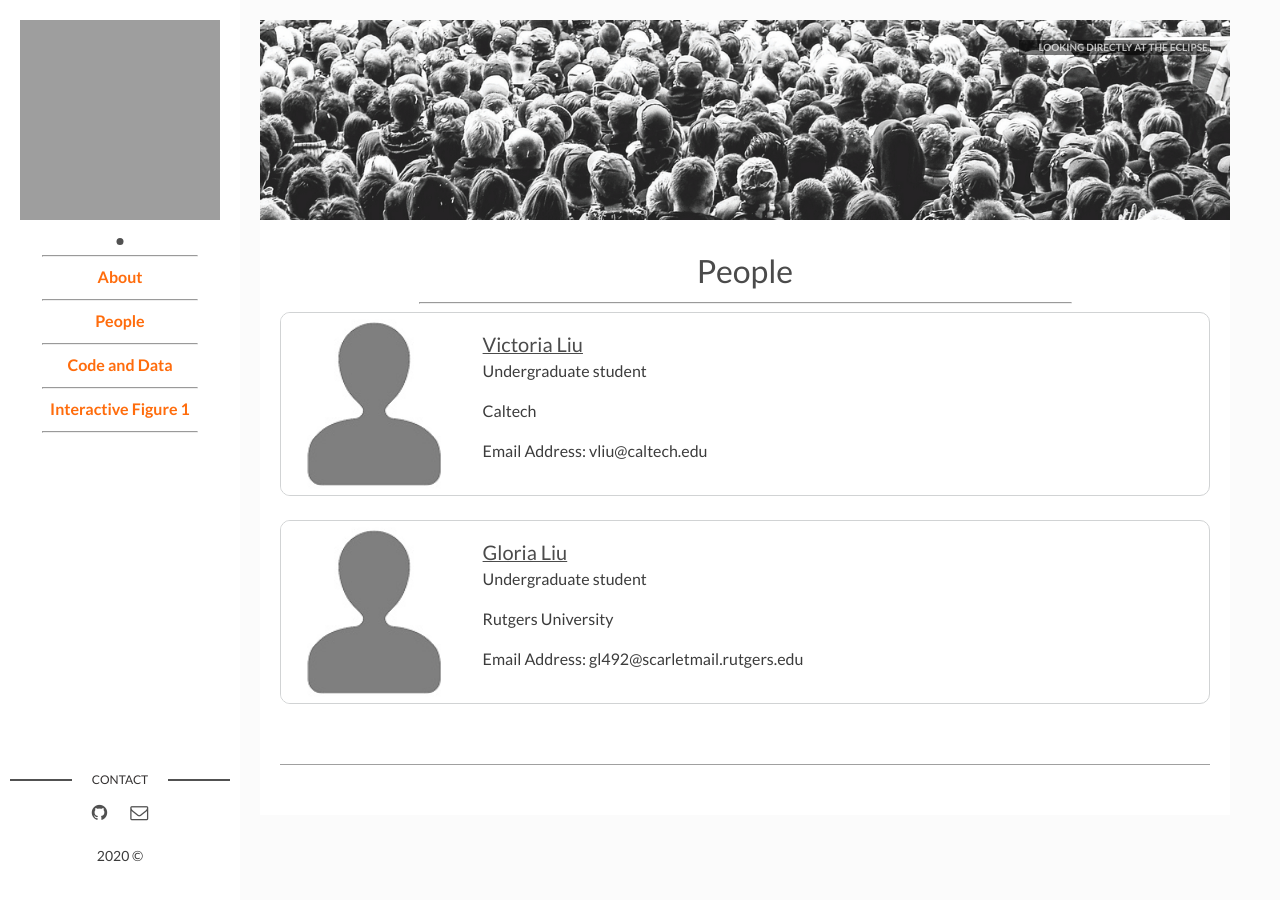
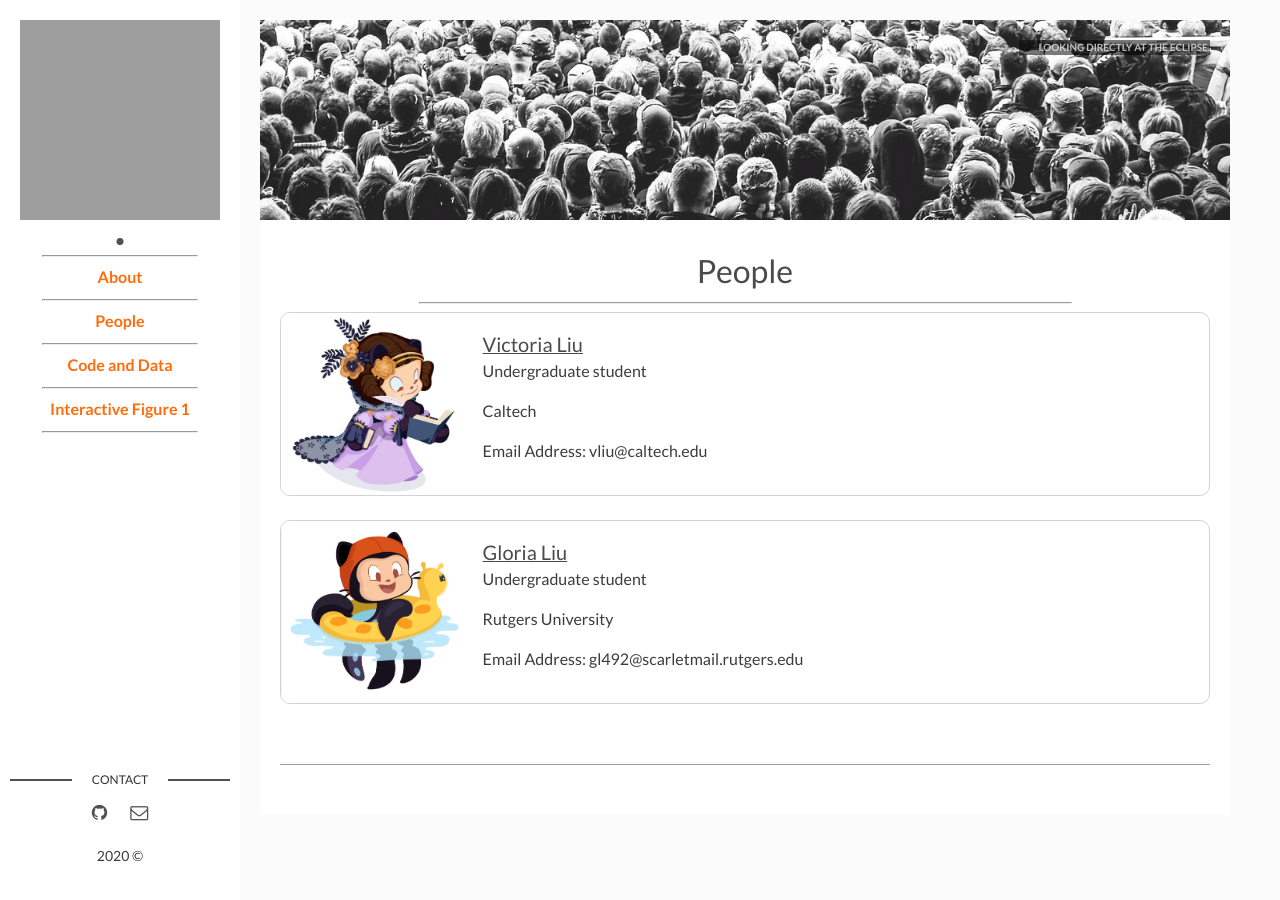
Before and after one commit to liuvictoria/creatica, a Jekyll site: the page built from page01_people.md, in a window 1280 px wide. Built offline with Jekyll 4.4.1, drawn with Linux system fonts in a browser that asks for light colours; grey boxes are pictures that could not be loaded.

Commit message:
Update people.yaml
add vgliu images

```diff
--- a/_data/people.yaml
+++ b/_data/people.yaml
@@ -12,6 +12,7 @@
   name: Victoria Liu
   link: "https://github.com/liuvictoria"
   title: Undergraduate student
+  img: victorialiu.jpg
   institute: Caltech
   other_info:
      Email Address: "vliu@caltech.edu"
@@ -19,6 +20,7 @@
   name: Gloria Liu
   link: "https://github.com/gliuu"
   title: Undergraduate student
+  img: glorialiu.jpg
   institute: Rutgers University
   other_info:
      Email Address: "gl492@scarletmail.rutgers.edu"
```
